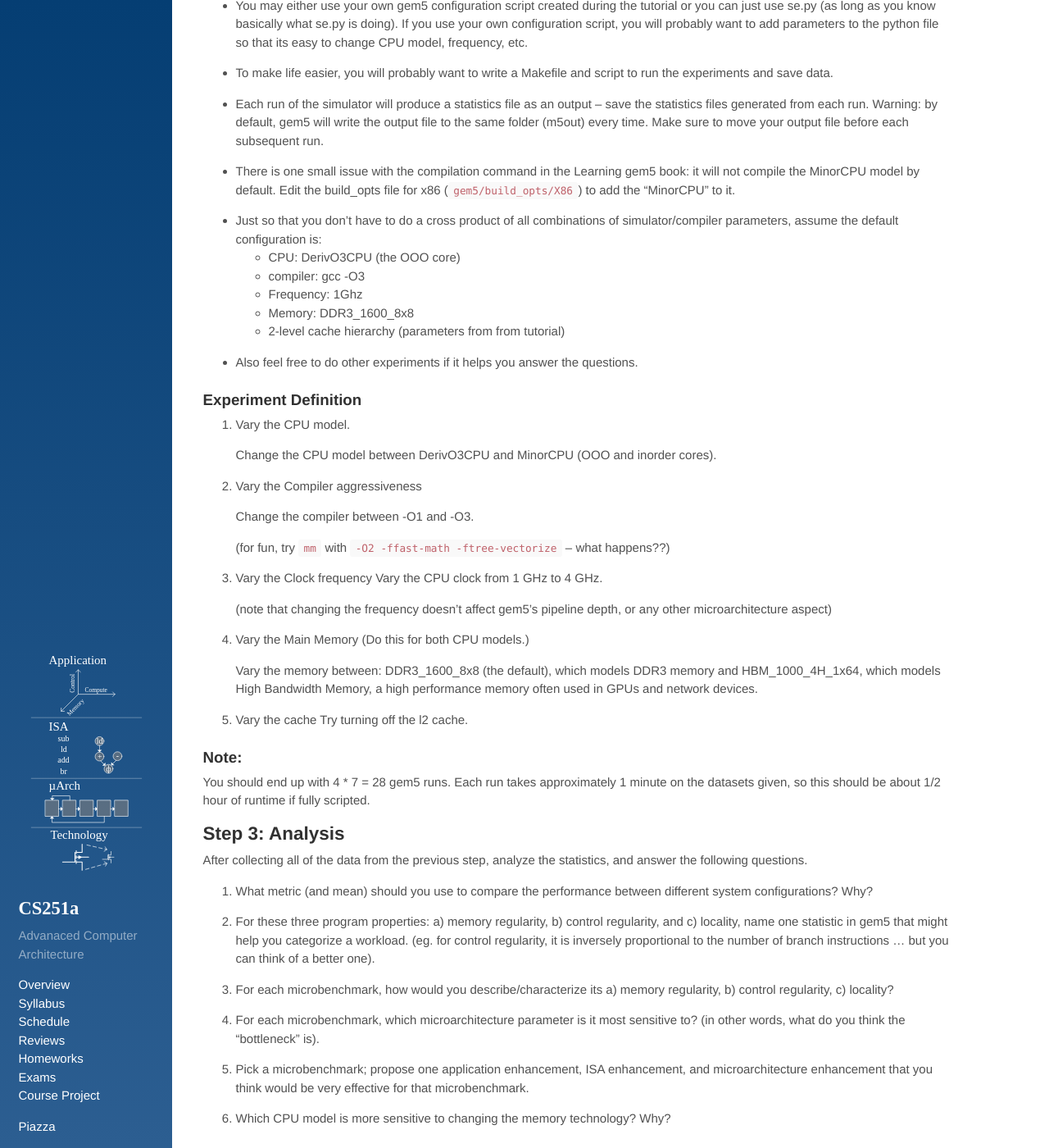
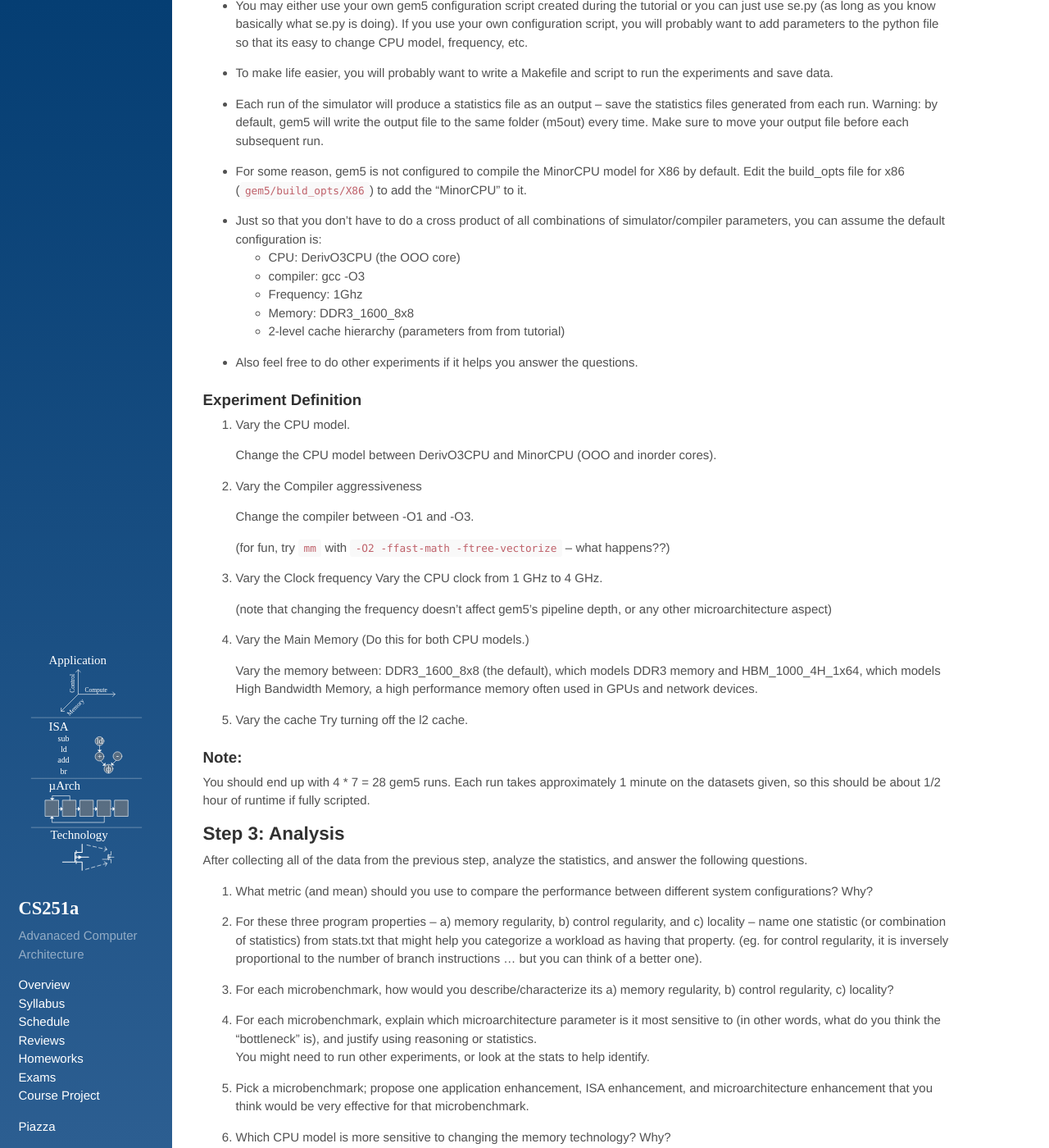
Before and after one commit to PolyArch/cs259, a Jekyll site: the page built from hws/hw1.md, in a window 1280 px wide and 1400 px high, scrolled down 653 px. Shown: the whole window at 82% size. Built offline with Jekyll 4.4.1, drawn with Linux system fonts in a browser that asks for light colours; some of the changed text lies outside the part shown.

Commit message:
minor changes

````diff
--- a/hws/hw1.md
+++ b/hws/hw1.md
@@ -44,12 +44,11 @@ generated from each run. Warning: by default, gem5 will write the output file
 to the same folder (m5out) every time. Make sure to move your output file
 before each subsequent run.
 
-* There is one small issue with the compilation command in the Learning
-gem5 book: it will not compile the MinorCPU model by default.  Edit the
+* For some reason, gem5 is not configured to compile the MinorCPU model for X86 by default.  Edit the
 build_opts file for x86 (```gem5/build_opts/X86```) to add the "MinorCPU" to it.
 
 * Just so that you don't have to do a cross product of all combinations of simulator/compiler
-parameters, assume the default configuration is:
+parameters, you can assume the default configuration is:
     *  CPU: DerivO3CPU (the OOO core)
     *  compiler: gcc -O3
     *  Frequency: 1Ghz
@@ -91,16 +90,18 @@ After collecting all of the data from the previous step, analyze the statistics,
 1. What metric (and mean) should you use to compare the performance between
    different system configurations? Why?
 
-2. For these three program properties: a) memory regularity, b) control regularity, and
-   c) locality, name one statistic in gem5 that might help you categorize a workload.
+2. For these three program properties -- a) memory regularity, b) control regularity, and
+   c) locality -- name one statistic (or combination of statistics)
+      from stats.txt that might help you categorize a workload as having that property.
       (eg. for control regularity, it is inversely proportional to the
        number of branch instructions ... but you can think of a better one).
 
 3. For each microbenchmark, how would you describe/characterize its a) memory regularity, b)
    control regularity, c) locality?
 
-4. For each microbenchmark, which microarchitecture parameter is it most sensitive to?  (in other words,
-   what do you think the "bottleneck" is).
+4. For each microbenchmark, explain which microarchitecture parameter is it most sensitive to (in other words,
+   what do you think the "bottleneck" is), and justify using reasoning or statistics.
+   You might need to run other experiments, or look at the stats to help identify.
 
 5. Pick a microbenchmark; propose one application enhancement, ISA enhancement, and microarchitecture
    enhancement that you think would be very effective for that microbenchmark.
@@ -108,7 +109,7 @@ After collecting all of the data from the previous step, analyze the statistics,
 6. Which CPU model is more sensitive to changing the memory technology? Why?
 
 ### What to Hand In
-Please turn in to CCLE a zip file containing the config.ini and stats.txt from your runs in gem5.
+Please turn in to CCLE a zip file containing the config.ini and stats.txt for at least the described experiments in gem5.
 
 Additionally, separate from the above archive, create a file named hw1.pdf
 that contains the data and answers to analysis questions.
````
Also changed, not shown: 05-homeworks.md (+8 -4 lines), index.md (+2 -3 lines).
